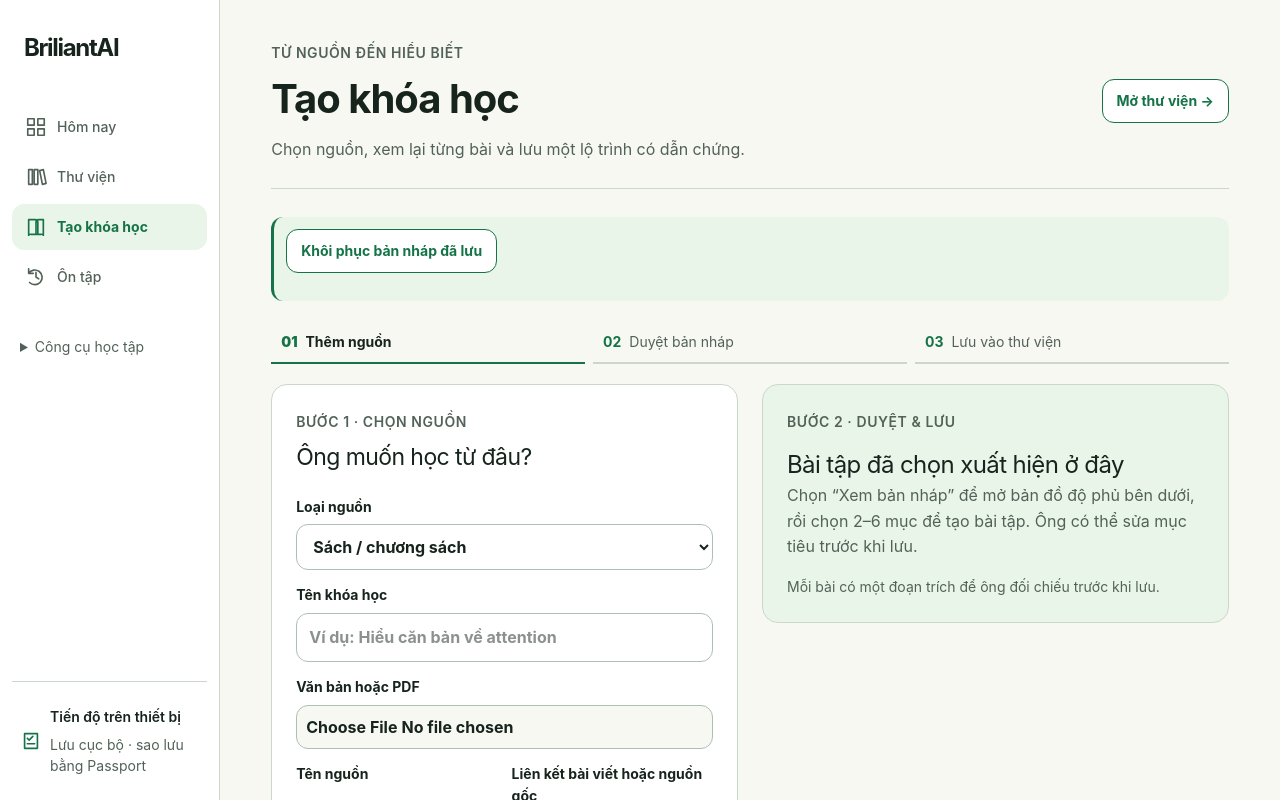
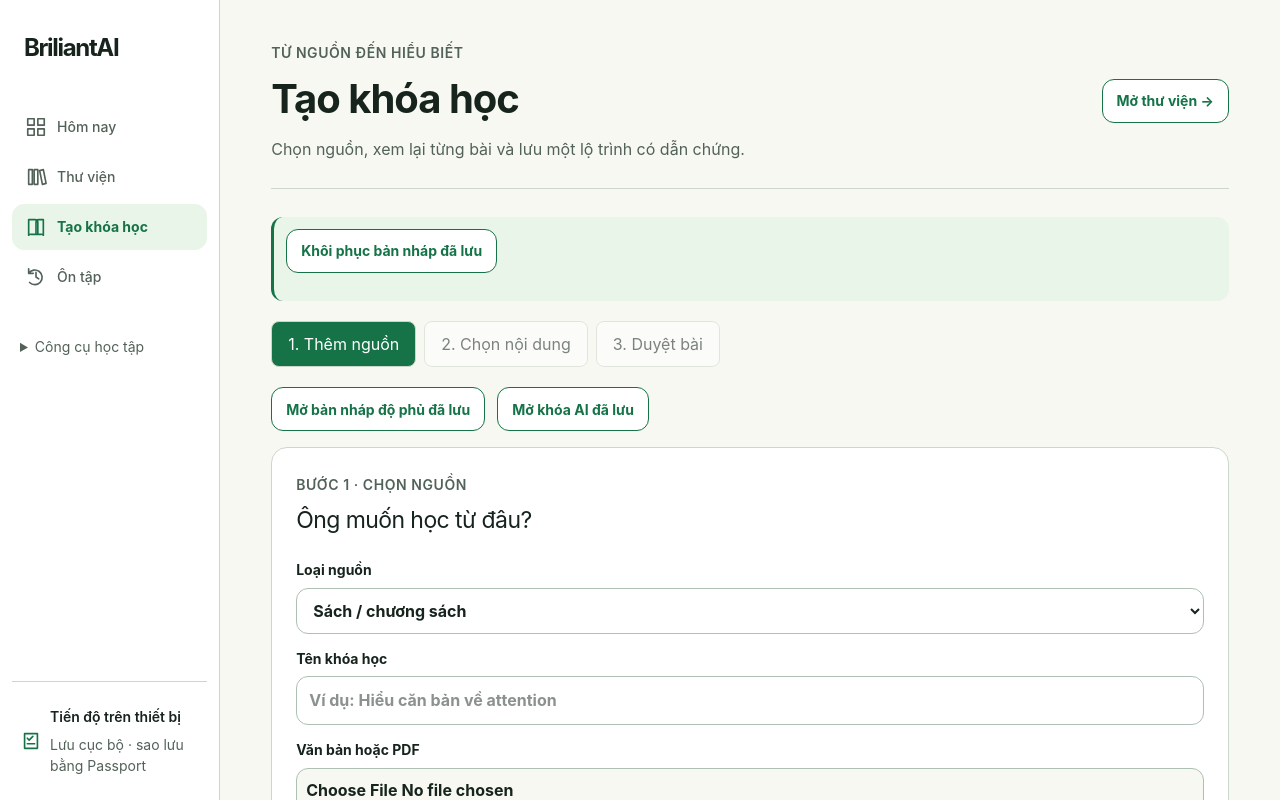
Before and after one commit to PhanThienLoc/briliant-ai-lab, a Next.js app: page / in a window 1280 px wide. Both pictures are taken after a click on the button "Tạo khóa học". Shown: the top 800 px of the page. Built offline with nearby package versions, Linux system fonts and the light colour scheme.

Commit message:
Release v48 three-step Source Studio with inactive AI request cancellation

```diff
--- a/app/source-studio.tsx
+++ b/app/source-studio.tsx
@@ -26,6 +26,8 @@ type SourceStudioProps = {
 };
 
 export function SourceStudio({ mode = "create", navigationId, visible = true, libraryRevision = 0, initialCourseId, initialLessonId, onCreate, onLibrary, onLesson, onTrack }: SourceStudioProps) {
+  const [step, setStep] = useState<1 | 2 | 3>(1);
+  const [reviewKind, setReviewKind] = useState<"practice" | "ai">("practice");
   const [coverageDraft, setCoverageDraft] = useState<CoverageDraft | null>(null);
   const [coverage, setCoverage] = useState<IngestResult | null>(null);
   const [draftStorageMessage, setDraftStorageMessage] = useState("");
@@ -111,6 +113,9 @@ export function SourceStudio({ mode = "create", navigationId, visible = true, li
   }, [draft, visible, mode]);
   const readerHeading = useRef<HTMLHeadingElement>(null);
   const studioHeading = useRef<HTMLHeadingElement>(null);
+  useEffect(() => {
+    if (visible && mode === "create") studioHeading.current?.focus();
+  }, [step, visible, mode]);
   const readerWasOpen = useRef(false);
   const readerKey = mode === "library" && active && lesson ? `${active.id}:${lesson.id}` : null;
   useEffect(() => {
@@ -136,6 +141,7 @@ export function SourceStudio({ mode = "create", navigationId, visible = true, li
     const result = readSourcePracticeDraft(() => window.localStorage);
     if (result.error || !result.draft) { setDraftStorageMessage(result.error || "Chưa có bản nháp đã lưu."); return; }
     const saved = result.draft;
+    setStep(3); setReviewKind("practice");
     setDraft(saved.course); setSelectedIds(saved.selectedIds); setEdits(saved.edits);
     pendingDraftFocus.current = true;
     setDraftStorageMessage("Đã khôi phục bản nháp đã lưu. Thay đổi mới cần lưu lại trước khi đóng trang.");
@@ -155,6 +161,7 @@ export function SourceStudio({ mode = "create", navigationId, visible = true, li
   }
 
   function clearGeneratedDraft() {
+    setStep(1); setMessage("");
     setCoverageDraft(null); setDraft(null); setSelectedIds([]); setEdits({});
   }
 
@@ -211,6 +218,7 @@ export function SourceStudio({ mode = "create", navigationId, visible = true, li
       void _blocks;
       clearGeneratedDraft();
       setCoverageDraft({ version: 2, id, title, kind, ...(sourceUrl ? { sourceUrl } : {}), document, selectedSectionIds: [], coverage: counts, updatedAt: new Date().toISOString() });
+      setStep(2);
       setMessage("Đã giữ đầy đủ các mục trong phần nguồn đã nhập. Chọn mục ở Bản đồ độ phủ tài liệu để tạo bài tập.");
 
     } catch (error) { setMessage(error instanceof Error ? error.message : "Chưa thể tạo khóa học."); }
@@ -255,18 +263,16 @@ export function SourceStudio({ mode = "create", navigationId, visible = true, li
     {message ? <p className="studio-message" role="status">{message}</p> : null}
     {missingTarget && mode === "library" ? <p className="studio-message" role="alert">{missingTarget}</p> : null}
     {mode === "library" && !active ? <CourseLibrary courses={courses} now={now} hydrated={hydrated} storageError={storageError} onOpen={chooseCourse} onRemove={removeCourse} onCreate={onCreate} onLesson={onLesson} onTrack={onTrack} /> : null}
-    {mode === "create" && <ol className="studio-flow" aria-label="Quy trình tạo khóa học">
-      <li aria-current={!draft ? "step" : undefined}><b>01</b> Thêm nguồn</li>
-      <li aria-current={draft ? "step" : undefined}><b>02</b> Duyệt bản nháp</li>
-      <li><b>03</b> Lưu vào thư viện</li>
-    </ol>}
+    {mode === "create" && <nav className="studio-steps" aria-label="Quy trình tạo khóa học">{(["Thêm nguồn", "Chọn nội dung", "Duyệt bài"] as const).map((label, index) => <button key={label} aria-current={step === index + 1 ? "step" : undefined} disabled={busy || (index === 1 && !coverageDraft) || (index === 2 && !draft && reviewKind !== "ai")} onClick={() => setStep((index + 1) as 1 | 2 | 3)}>{index + 1}. {label}</button>)}</nav>}
+    {mode === "create" && step !== 1 ? <button className="studio-extract" onClick={() => setStep(step === 3 ? 2 : 1)}>Quay lại {step === 3 ? "chọn nội dung" : "nguồn"}</button> : null}
+    {mode === "create" && step === 1 ? <div className="studio-resume"><button className="studio-extract" onClick={() => setStep(2)}>Mở bản nháp độ phủ đã lưu</button><button className="studio-extract" onClick={() => { setReviewKind("ai"); setStep(3); }}>Mở khóa AI đã lưu</button></div> : null}
     <div className="studio-layout create-layout" hidden={mode !== "create"} inert={mode !== "create"} style={mode !== "create" ? { display: "none" } : undefined}>
-      <section className="studio-form" aria-labelledby="studio-form-heading">
+      <section hidden={step !== 1} style={step !== 1 ? { display: "none" } : undefined} className="studio-form" aria-labelledby="studio-form-heading">
         <div className="studio-section-head"><span>BƯỚC 1 · CHỌN NGUỒN</span><h2 id="studio-form-heading">Ông muốn học từ đâu?</h2></div>
         <label>Loại nguồn<select value={kind} onChange={(event) => setKind(event.target.value as SourceKind)}>{Object.entries(kindLabels).map(([id, label]) => <option key={id} value={id}>{label}</option>)}</select></label>
         <label>Tên khóa học<input value={title} onChange={(event) => setTitle(event.target.value)} placeholder="Ví dụ: Hiểu căn bản về attention" maxLength={100} /></label>
         <label>Văn bản hoặc PDF<input type="file" accept=".pdf,.txt,.md,.markdown,.srt,.vtt" onChange={(event) => { clearGeneratedDraft(); setCoverage(null); setSelectedFile(event.target.files?.[0] ?? null); setNeedsExtract(Boolean(event.target.files?.[0])); setText(""); setMessage(""); }} disabled={busy} /></label>
-        {selectedFile && /\.pdf$/i.test(selectedFile.name) ? <div className="studio-two"><label>Trang bắt đầu<input type="number" min="1" step="1" value={firstPage} onChange={(event) => { setFirstPage(event.target.value); setNeedsExtract(true); setText(""); setCoverage(null); clearGeneratedDraft(); }} /></label><label>Trang kết thúc (để trống: tối đa {MAX_PDF_PAGES} trang)<input type="number" min="1" step="1" value={lastPage} onChange={(event) => { setLastPage(event.target.value); setNeedsExtract(true); setText(""); setCoverage(null); clearGeneratedDraft(); }} /></label></div> : null}
+        {selectedFile && /\.pdf$/i.test(selectedFile.name) ? <div className="studio-two"><label>Trang bắt đầu<input disabled={busy} type="number" min="1" step="1" value={firstPage} onChange={(event) => { setFirstPage(event.target.value); setNeedsExtract(true); setText(""); setCoverage(null); clearGeneratedDraft(); }} /></label><label>Trang kết thúc (để trống: tối đa {MAX_PDF_PAGES} trang)<input disabled={busy} type="number" min="1" step="1" value={lastPage} onChange={(event) => { setLastPage(event.target.value); setNeedsExtract(true); setText(""); setCoverage(null); clearGeneratedDraft(); }} /></label></div> : null}
         {selectedFile ? <button className="studio-extract" type="button" onClick={() => void extractFile()} disabled={busy}>{busy ? "Đang trích xuất…" : "Trích xuất tệp →"}</button> : null}
         <div className="studio-two"><label>Tên nguồn<input value={sourceName} onChange={(event) => setSourceName(event.target.value)} placeholder="Tác giả, tên sách hoặc video" maxLength={160} /></label><label>Liên kết bài viết hoặc nguồn gốc<input disabled={busy} maxLength={2048} type="url" value={sourceUrl} onChange={(event) => setSourceUrl(event.target.value)} placeholder="https://..." /></label></div>
         <button className="studio-extract" type="button" disabled={busy || !sourceUrl.trim()} onClick={() => void importArticleLink()}>{busy?"Đang đọc nguồn…":"Đọc bài viết từ liên kết"}</button>
@@ -278,7 +284,7 @@ export function SourceStudio({ mode = "create", navigationId, visible = true, li
         <p className="studio-disclosure">PDF và bản nháp được xử lý trên thiết bị. Đọc link sẽ gửi URL đến máy chủ ứng dụng để lấy bài viết công khai; bước này không gửi đến AI. PDF có lớp chữ cho chọn tối đa 60 trang mỗi lượt (tệp tối đa 30 MB), khóa học lấy mẫu tối đa 6 đoạn và không bao phủ toàn bộ sách. Markdown chia theo tiêu đề mục; SRT/VTT giữ mốc thời gian của đoạn được chọn. Dùng nút đọc bài viết để nhập nội dung link được hỗ trợ; liên kết còn được lưu để dẫn nguồn. Video cần transcript; PDF scan cần OCR hoặc dán văn bản. Hãy kiểm tra câu hỏi và bản quyền nguồn trước khi dùng.</p>
         {storageError ? <p className="studio-message" role="alert">{storageError}</p> : null}
       </section>
-    {draft ? <section className="studio-draft" aria-labelledby="studio-draft-title">
+    {draft && step === 3 && reviewKind === "practice" ? <section className="studio-draft" aria-labelledby="studio-draft-title">
       <header><span className="studio-eyebrow">DUYỆT TRƯỚC KHI LƯU · CHƯA LƯU</span><h2 id="studio-draft-title" ref={draftHeading} tabIndex={-1}>Duyệt bản nháp</h2><label>Tên khóa học trong bản nháp<input value={draft.title} maxLength={100} onChange={(event) => setDraft({ ...draft, title: event.target.value })} /></label><p>{selectedIds.length}/{draft.lessons.length} bài được chọn · {draft.sourceName}</p><p>Đây là các đoạn mẫu từ nguồn, chưa phải khóa học bao phủ toàn bộ tài liệu. Chọn bài hữu ích và viết mục tiêu ông muốn tự giải thích được.</p></header>
       <div className="studio-draft-list">{draft.lessons.map((item, index) => {
         const edit = edits[item.id] ?? { title: item.title, objective: item.objective };
@@ -289,11 +295,14 @@ export function SourceStudio({ mode = "create", navigationId, visible = true, li
           <details><summary>Đối chiếu đoạn nguồn và câu hỏi bài {index + 1}</summary><blockquote>{item.excerpt}</blockquote><strong>{item.question}</strong><ol>{item.options.map((option, optionIndex) => <li key={optionIndex}>{option}{optionIndex === item.answer ? " — Đáp án theo nguồn" : ""}</li>)}</ol><p><strong>Bài ôn sau 72 giờ:</strong> {item.reviewOptions[item.reviewAnswer]}</p><small>Câu hỏi kiểm tra nhận biết ý trong nguồn; mục tiêu tự giải thích do ông đặt chưa được chấm tự động.</small></details>
         </article>;
       })}</div>
-      <footer><span>Chọn “Lưu bản nháp trên thiết bị” để khôi phục sau khi tải lại. Thay đổi sau đó cần lưu lại. Thư viện cũ chỉ đổi khi lưu khóa học thành công.</span><button className="studio-extract" onClick={keepDraft}>Lưu bản nháp trên thiết bị</button><button className="studio-extract" onClick={() => setDraft(null)}>Đóng bản nháp</button><button className="studio-extract" onClick={() => { try { clearSourcePracticeDraft(window.localStorage); setDraftStorageMessage("Đã xóa bản nháp lưu trên thiết bị."); } catch { setDraftStorageMessage("Không thể xóa bản nháp lưu trên thiết bị."); } }}>Xóa bản nháp đã lưu</button><button className="studio-button" disabled={!hydrated || Boolean(storageError) || selectedIds.length < 2 || !draft.title.trim()} onClick={saveDraft}>Lưu {selectedIds.length} bài vào thư viện →</button></footer>
-    </section> : <aside className="studio-preview-empty"><span className="studio-eyebrow">BƯỚC 2 · DUYỆT & LƯU</span><h2>Bài tập đã chọn xuất hiện ở đây</h2><p>Chọn “Xem bản nháp” để mở bản đồ độ phủ bên dưới, rồi chọn 2–6 mục để tạo bài tập. Ông có thể sửa mục tiêu trước khi lưu.</p><p className="studio-disclosure">Mỗi bài có một đoạn trích để ông đối chiếu trước khi lưu.</p></aside>}
+      <footer><span>Chọn “Lưu bản nháp trên thiết bị” để khôi phục sau khi tải lại. Thay đổi sau đó cần lưu lại. Thư viện cũ chỉ đổi khi lưu khóa học thành công.</span><button className="studio-extract" onClick={keepDraft}>Lưu bản nháp trên thiết bị</button><button className="studio-extract" onClick={() => setStep(2)}>Quay lại chọn nội dung</button><button className="studio-extract" onClick={() => { try { clearSourcePracticeDraft(window.localStorage); setDraftStorageMessage("Đã xóa bản nháp lưu trên thiết bị."); } catch { setDraftStorageMessage("Không thể xóa bản nháp lưu trên thiết bị."); } }}>Xóa bản nháp đã lưu</button><button className="studio-button" disabled={!hydrated || Boolean(storageError) || selectedIds.length < 2 || !draft.title.trim()} onClick={saveDraft}>Lưu {selectedIds.length} bài vào thư viện →</button></footer>
+    </section> : null}
     </div>
-    {mode === "create" ? <SourceCoverage value={coverageDraft} onChange={(next) => { setCoverageDraft(next); setDraft(null); setSelectedIds([]); setEdits({}); }} onPractice={(course) => { pendingDraftFocus.current = true; setDraft(course); setSelectedIds(course.lessons.map((item) => item.id)); setEdits({}); }} /> : null}
-    {mode === "create" ? <AiCourseStudio draft={coverageDraft} /> : null}
+    {mode === "create" ? <div hidden={step !== 2}><SourceCoverage value={coverageDraft} onChange={(next) => { setStep(2); setCoverageDraft(next); setDraft(null); setSelectedIds([]); setEdits({}); }} onPractice={(course) => { setStep(3); setReviewKind("practice"); pendingDraftFocus.current = true; setDraft(course); setSelectedIds(course.lessons.map((item) => item.id)); setEdits({}); }} />
+      <p>Bài tập nhận biết chạy trên thiết bị dùng 2–6 mục. Khóa AI dùng 1–3 mục, tối đa 12.000 ký tự và cần duyệt trước khi gửi.</p>
+      <button className="studio-button" disabled={!coverageDraft || coverageDraft.selectedSectionIds.length < 1 || coverageDraft.selectedSectionIds.length > 3} onClick={() => { setReviewKind("ai"); setStep(3); }}>Tiếp tục tạo bài bằng AI</button>
+    </div> : null}
+    {mode === "create" ? <div hidden={step !== 3 || reviewKind !== "ai"}><AiCourseStudio active={step === 3 && reviewKind === "ai" && visible} draft={coverageDraft} /></div> : null}
     {mode === "library" && active && lesson ? <section className="studio-reader" aria-labelledby="studio-course-heading">
       <button className="back-link" onClick={() => { setActiveId(null); setChoice(null); setFeedback(null); }}>← Tất cả khóa học</button>
       <div className="studio-reader-head">
--- a/app/stitch-theme.css
+++ b/app/stitch-theme.css
@@ -435,3 +435,11 @@ button.today-action { cursor: pointer; }
 .today-session > header strong, .metric-pair strong { font-variant-numeric: tabular-nums; }
 .transform-workspace svg { background: var(--surface-lowest); }
 .bfs-workspace > svg { background-color: var(--surface-lowest); background-image: radial-gradient(circle, var(--outline-variant) .7px, transparent .8px); background-size: 20px 20px; }
+
+.studio-steps { display: flex; flex-wrap: wrap; gap: 8px; margin-block: 20px; }
+.studio-steps button { min-height: 44px; padding: 10px 16px; border: 1px solid var(--outline-variant); border-radius: 8px; background: var(--surface-lowest); color: var(--on-surface); font: inherit; }
+.studio-steps button[aria-current="step"] { background: var(--primary); color: var(--on-dark); }
+.studio-steps button:disabled { opacity: .55; cursor: not-allowed; }
+.create-layout { grid-template-columns: minmax(0,1fr); }
+.studio-steps button:focus-visible { outline: 3px solid var(--primary); outline-offset: 3px; }
+.studio-resume { display: flex; flex-wrap: wrap; gap: 12px; }
--- a/components/learning/ai-course-studio.tsx
+++ b/components/learning/ai-course-studio.tsx
@@ -12,7 +12,7 @@ import "../../app/ai-course-studio.css";
 type SendPreview = { config: AiConfig; prompt: string; document: CoverageDraft["document"]; selectedIds: string[] };
 const destination = (provider: string) => provider === "gemini" ? "Google Gemini API" : "OpenRouter và nhà cung cấp model được định tuyến miễn phí";
 
-export function AiCourseStudio({ draft }: { draft: CoverageDraft | null }) {
+export function AiCourseStudio({ draft, active = true }: { draft: CoverageDraft | null; active?: boolean }) {
   const { config } = useAiSettings();
   const [preview, setPreview] = useState<SendPreview | null>(null);
   const [consent, setConsent] = useState(false);
@@ -24,6 +24,14 @@ export function AiCourseStudio({ draft }: { draft: CoverageDraft | null }) {
   const [studyCourse, setStudyCourse] = useState<TeachingCourse | null>(null);
   const request = useRef<AbortController | null>(null);
   const generation = useRef(0);
+
+  useEffect(() => {
+    if (active) return;
+    generation.current++; request.current?.abort();
+    let cancelled = false;
+    queueMicrotask(() => { if (!cancelled) { setPreview(null); setConsent(false); setBusy(false); } });
+    return () => { cancelled = true; };
+  }, [active]);
 
   // A changed source/model/key invalidates the reviewed payload and any in-flight result.
   useEffect(() => {
@@ -51,7 +59,7 @@ export function AiCourseStudio({ draft }: { draft: CoverageDraft | null }) {
   }
 
   async function send() {
-    if (!preview || !consent || busy) return;
+    if (!active || !preview || !consent || busy) return;
     const snapshot = preview;
     if (!draft || snapshot.config.apiKey !== config.apiKey || snapshot.config.provider !== config.provider || snapshot.config.model !== config.model || snapshot.config.geminiFreeTier !== config.geminiFreeTier || JSON.stringify(snapshot.document) !== JSON.stringify(draft.document) || JSON.stringify(snapshot.selectedIds) !== JSON.stringify(draft.selectedSectionIds)) {
       setPreview(null); setConsent(false); setMessage("Nguồn hoặc cấu hình đã đổi. Hãy xem lại nội dung sẽ gửi."); return;
@@ -113,12 +121,12 @@ export function AiCourseStudio({ draft }: { draft: CoverageDraft | null }) {
     {busy ? <button className="studio-extract" onClick={() => request.current?.abort()}>Hủy chờ kết quả</button> : null}
     {candidate ? <section aria-label="Bản nháp AI chưa duyệt"><h3>Bản nháp AI · Chưa duyệt</h3><p>Đọc tất cả giải thích, câu hỏi và đáp án; đối chiếu dẫn chứng. Mã Python chỉ là văn bản, không tự chạy.</p><TeachingReader key={candidate.id} course={candidate} saved={false} /><label className="ai-confirm"><input type="checkbox" checked={reviewed} onChange={(event) => setReviewed(event.target.checked)} />Tôi đã kiểm tra nội dung và muốn lưu bản này để học.</label><button className="studio-button" disabled={!reviewed} onClick={save}>Lưu khóa AI đã duyệt</button></section> : null}
     {savedCourses.length ? <ul className="ai-saved-list">{savedCourses.map((course) => <li key={course.id}><button className="studio-extract" onClick={() => setStudyCourse(course)}>{course.title} · {course.lessons.length} bài</button><button className="studio-extract" aria-label={`Xóa khóa AI ${course.title}`} onClick={() => removeCourse(course)}>Xóa</button></li>)}</ul> : null}
-    {studyCourse ? <TeachingReader key={studyCourse.id} course={studyCourse} saved /> : null}
+    {studyCourse ? <TeachingReader key={studyCourse.id} course={studyCourse} saved active={active} /> : null}
     <p className="studio-disclosure">Bản đầu dùng sơ đồ theo từng bước và bài code dạng văn bản. Mỗi lượt hỏi gia sư cần duyệt riêng nội dung gửi. Thực thi bài code do AI tạo chưa được bật.</p>
   </section>;
 }
 
-function TeachingReader({ course, saved }: { course: TeachingCourse; saved: boolean }) {
+function TeachingReader({ course, saved, active = true }: { course: TeachingCourse; saved: boolean; active?: boolean }) {
   const [index, setIndex] = useState(0);
   const [prediction, setPrediction] = useState("");
   const [reveal, setReveal] = useState(!saved);
@@ -166,12 +174,12 @@ function TeachingReader({ course, saved }: { course: TeachingCourse; saved: bool
       <section><h5>Bài transfer sau 72 giờ</h5>{!saved ? <><p>{lesson.transfer.question}</p><ol>{lesson.transfer.options.map((option, i) => <li key={i}>{option}{i === lesson.transfer.answer ? " — Đáp án" : ""}</li>)}</ol><p>{lesson.transfer.feedback[lesson.transfer.answer]}</p></> : due ? <><p>{lesson.transfer.question}</p><div className="ai-choices">{lesson.transfer.options.map((option, i) => <button key={i} aria-pressed={transferChoice === i} onClick={() => setTransferChoice(i)}>{String.fromCharCode(65 + i)}. {option}</button>)}</div><button className="studio-button" disabled={transferChoice === null} onClick={() => mark(true)}>Nộp bài transfer</button></> : <p>{completed?.reviewedAt ? "Đã ghi nhận lần ôn theo đáp án đã duyệt." : completed?.completedAt ? `Mở từ ${new Date(Date.parse(completed.completedAt) + 72 * 3_600_000).toLocaleString("vi-VN")}.` : "Hoàn thành kiểm tra ban đầu để đặt mốc ôn sau 72 giờ."}</p>}</section>
       {feedback ? <p role="status" className="studio-message">{feedback}</p> : null}
     </> : null}
-    {saved ? <TutorFollowup key={lesson.id} course={course} /> : null}
+    {saved ? <TutorFollowup key={lesson.id} course={course} active={active} /> : null}
     <section><h5>Đối chiếu nguồn</h5>{lesson.evidence.map((ref, i) => { const section = course.source.document.sections.find((item) => item.id === ref.sectionId); return <blockquote key={i}><small>{section ? formatLocator(section.locator) : ref.sectionId}</small><p>{ref.quote}</p></blockquote>; })}<p className="studio-disclosure">Dẫn chứng khớp văn bản không đảm bảo AI đã diễn giải đúng. Kết quả trắc nghiệm này chưa phải xác nhận Mastered.</p></section>
   </article>;
 }
 
-function TutorFollowup({ course }: { course: TeachingCourse }) {
+function TutorFollowup({ course, active }: { course: TeachingCourse; active: boolean }) {
   const { config } = useAiSettings();
   const [question, setQuestion] = useState("");
   const [preview, setPreview] = useState<{ prompt: string; config: AiConfig } | null>(null);
@@ -190,7 +198,7 @@ function TutorFollowup({ course }: { course: TeachingCourse }) {
       setPreview(null); setConsent(false); setBusy(false); setAnswer(null);
     });
     return () => { cancelled = true; activeToken.current++; request.current?.abort(); };
-  }, [config, course]);
+  }, [config, course, active]);
   function prepare() {
     try {
       if (!config.apiKey.trim()) throw new Error("Nhập API key trong Cài đặt AI trước.");
@@ -200,7 +208,7 @@ function TutorFollowup({ course }: { course: TeachingCourse }) {
     } catch (error) { setMessage(error instanceof Error ? error.message : "Chưa thể chuẩn bị câu hỏi."); }
   }
   async function send() {
-    if (!preview || !consent || busy) return;
+    if (!active || !preview || !consent || busy) return;
     const snapshot = preview;
     if (snapshot.config.apiKey !== config.apiKey || snapshot.config.provider !== config.provider || snapshot.config.model !== config.model || snapshot.config.geminiFreeTier !== config.geminiFreeTier) { setPreview(null); setConsent(false); setMessage("Cấu hình đã đổi. Hãy duyệt lại yêu cầu."); return; }
     const current = ++token.current;
--- a/components/learning/source-coverage.tsx
+++ b/components/learning/source-coverage.tsx
@@ -34,7 +34,7 @@ export function SourceCoverage({ value, onChange, onPractice }: {
   }
   function practice() {
     if (!value) return;
-    try { onPractice(toPracticeCourse(value)); setMessage("Đã tạo bản xem trước. Kiểm tra câu hỏi bên trên trước khi lưu vào thư viện."); }
+    try { onPractice(toPracticeCourse(value)); setMessage("Đã tạo bản xem trước ở bước Duyệt bài. Kiểm tra câu hỏi trước khi lưu vào thư viện."); }
     catch (error) { setMessage(error instanceof Error ? error.message : "Chưa thể tạo bài từ các mục này."); }
   }
   return <section className="source-coverage" aria-labelledby="coverage-heading">
```
Also changed, not shown: 1 other file (tests, documents, lock files or other folders).
